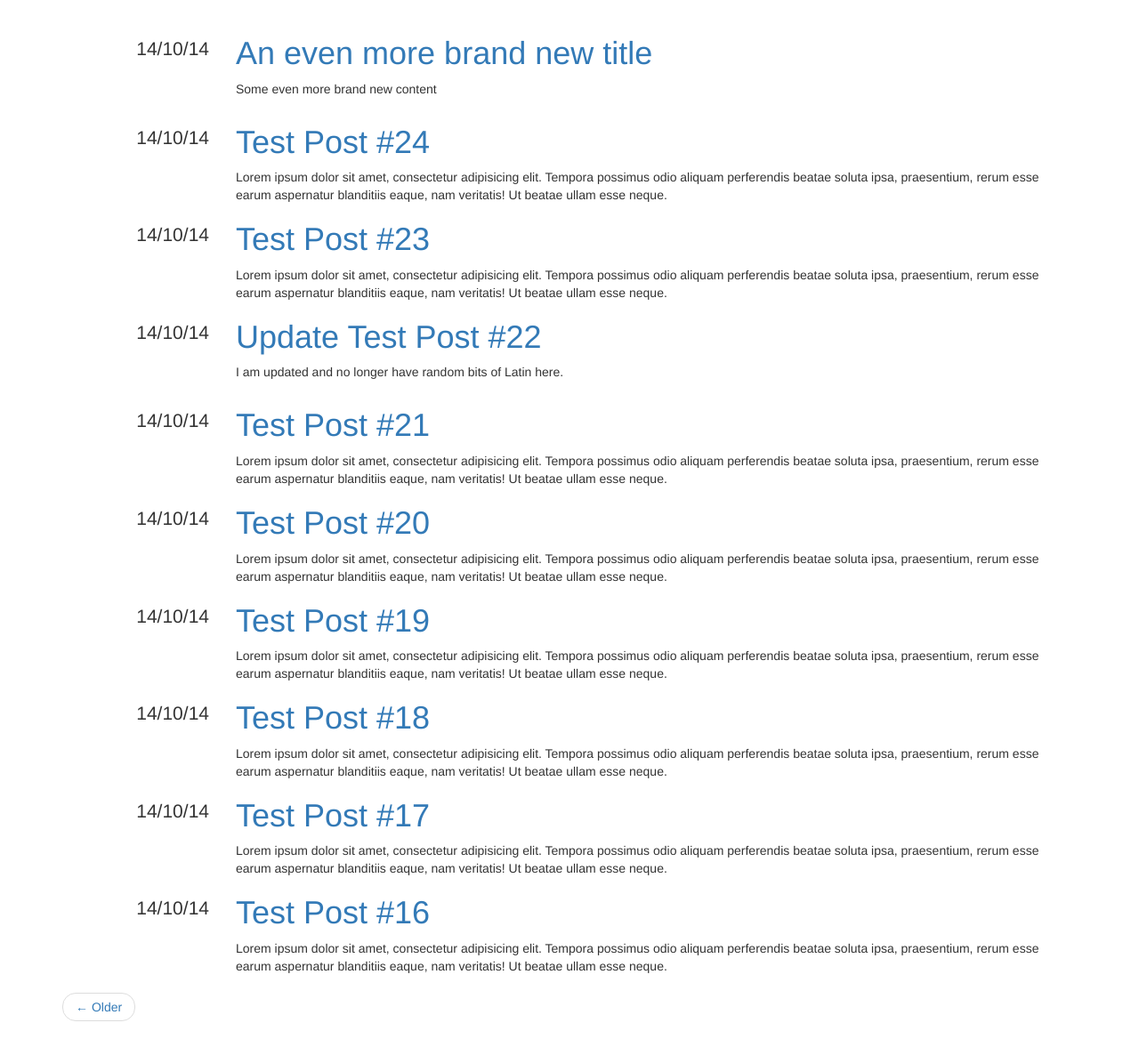
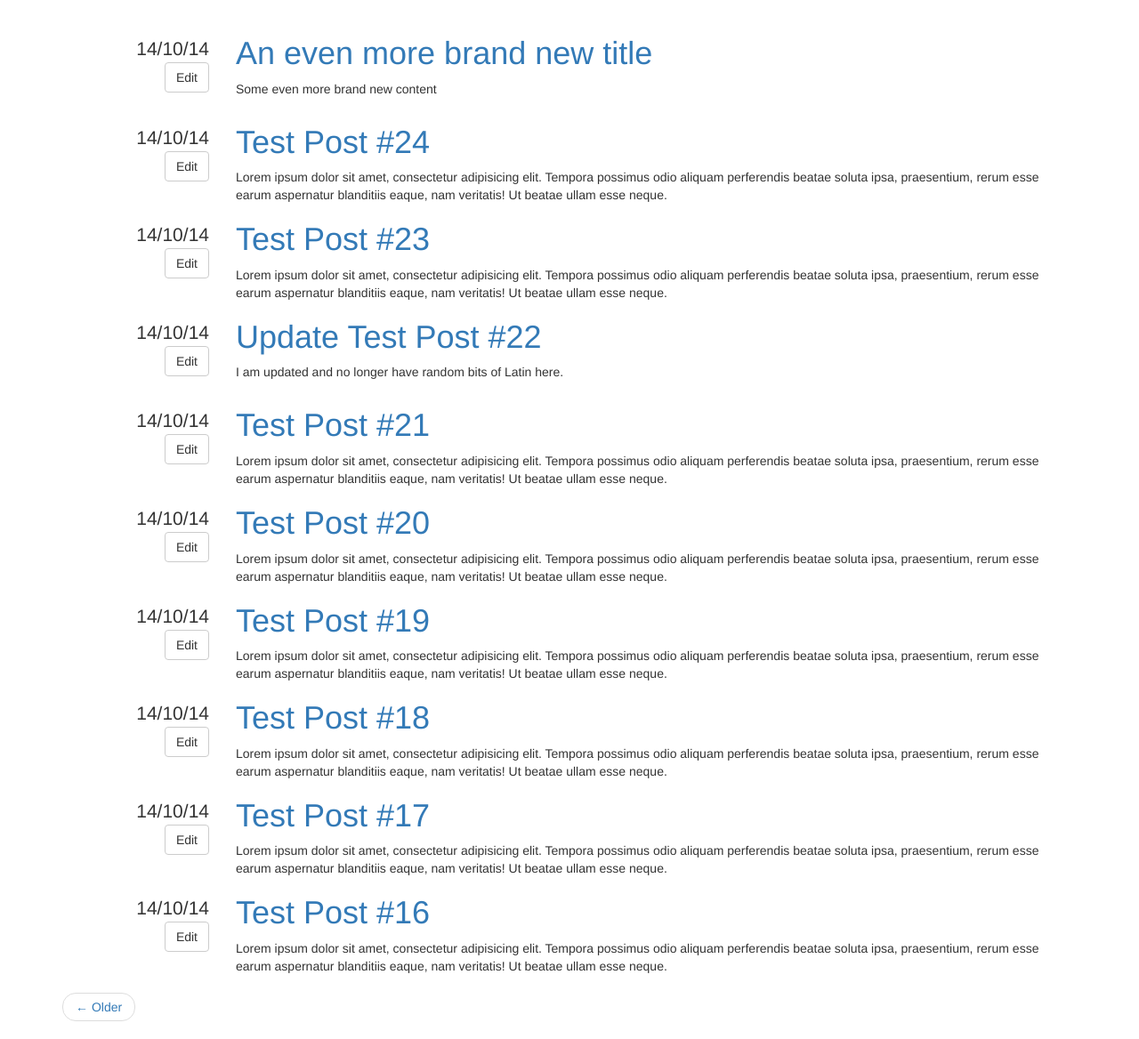
Before and after one commit to peterskipper/blogful, a Flask app: page / in a window 1280 px wide. Shown: the part 51-1219 px from the top of the page at 89% size. Run offline with Flask 2, Linux system fonts and the light colour scheme; parts of the project's set-up code (start-up, migrations or seed data) failed here and were passed over; some libraries are stand-ins or nearby versions.

Commit message:
Edit post feature

```diff
--- a/blog/templates/macros.html
+++ b/blog/templates/macros.html
@@ -4,6 +4,9 @@
 		<ul class="list-unstyled">
 			<li>
 				{{post.datetime | dateformat("%d/%m/%y") }}
+			</li>
+			<li>
+				<a href="{{ url_for('edit_post_get', id=post.id) }} "><button type="button" class="btn btn-default">Edit</button></a>
 			</li>
 		</ul>
 	</div>
--- a/blog/views.py
+++ b/blog/views.py
@@ -53,3 +53,19 @@ def view_single_post(id):
 	return render_template('post.html',
 		post=post
 		)
+
+@app.route('/post/<int:id>/edit', methods=['GET'])
+def edit_post_get(id):
+	post = session.query(Post).filter(Post.id == id).one()
+	return render_template('edit_post.html',
+		post=post
+		)
+
+@app.route('/post/<int:id>/edit', methods=['POST'])
+def edit_post_post(id):
+	post = session.query(Post).filter(Post.id == id).one()
+	post.title = request.form["title"]
+	post.content = mistune.markdown(request.form["content"])
+	session.add(post)
+	session.commit()
+	return redirect(url_for('posts'))
```
Also changed, not shown: blog/templates/edit_post.html (added, +18 -0 lines), blog-development.db.
